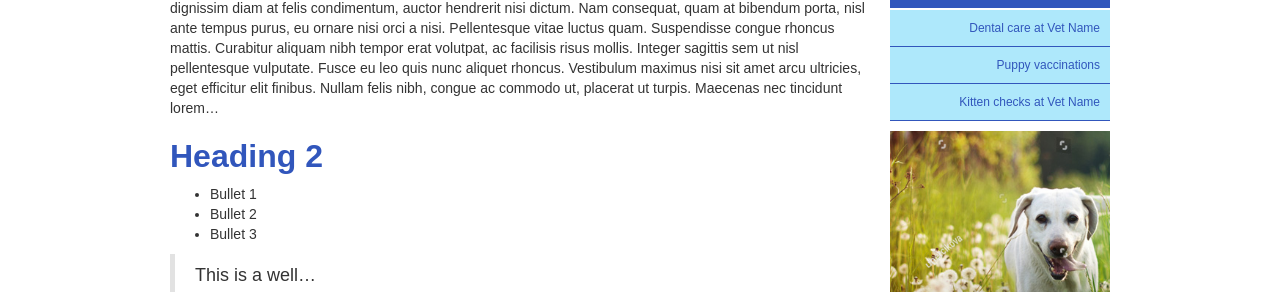
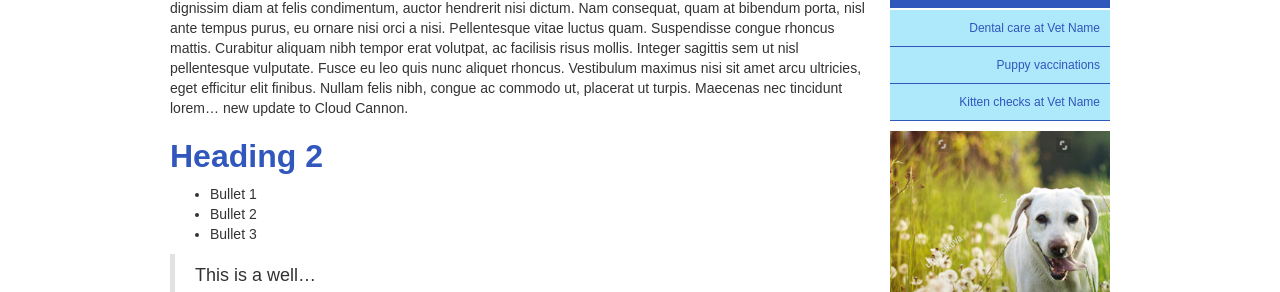
Before and after one commit to timbowerbank/jekyllCloudCannon, a Jekyll site: the page built from collections/_news/01-news.md, in a window 1280 px wide. Shown: the part 385-677 px from the top of the page. Built offline with Jekyll 4.4.1, drawn with Linux system fonts in a browser that asks for light colours; some of the changed text lies outside the part shown.

Commit message:
Added new text

```diff
--- a/collections/_news/01-news.md
+++ b/collections/_news/01-news.md
@@ -10,7 +10,7 @@ articleThumbAlt: 'Image of kitten at the vets'
 summary: Vivamus viverra diam aliquet tortor posuere porta. Quisque iaculis ligula et elit lobortis tincidunt. Suspendisse dignissim diam at felis condimentum, auctor hendrerit nisi dictum. Nam consequat, quam at bibendum porta, nisl ante tempus purus, eu ornare nisi orci a nisi. Pellentesque vitae luctus qu...
 ---
 
-Vivamus viverra diam aliquet tortor posuere porta. Quisque iaculis ligula et elit lobortis tincidunt. Suspendisse dignissim diam at felis condimentum, auctor hendrerit nisi dictum. Nam consequat, quam at bibendum porta, nisl ante tempus purus, eu ornare nisi orci a nisi. Pellentesque vitae luctus quam. Suspendisse congue rhoncus mattis. Curabitur aliquam nibh tempor erat volutpat, ac facilisis risus mollis. Integer sagittis sem ut nisl pellentesque vulputate. Fusce eu leo quis nunc aliquet rhoncus. Vestibulum maximus nisi sit amet arcu ultricies, eget efficitur elit finibus. Nullam felis nibh, congue ac commodo ut, placerat ut turpis. Maecenas nec tincidunt lorem...
+Vivamus viverra diam aliquet tortor posuere porta. Quisque iaculis ligula et elit lobortis tincidunt. Suspendisse dignissim diam at felis condimentum, auctor hendrerit nisi dictum. Nam consequat, quam at bibendum porta, nisl ante tempus purus, eu ornare nisi orci a nisi. Pellentesque vitae luctus quam. Suspendisse congue rhoncus mattis. Curabitur aliquam nibh tempor erat volutpat, ac facilisis risus mollis. Integer sagittis sem ut nisl pellentesque vulputate. Fusce eu leo quis nunc aliquet rhoncus. Vestibulum maximus nisi sit amet arcu ultricies, eget efficitur elit finibus. Nullam felis nibh, congue ac commodo ut, placerat ut turpis. Maecenas nec tincidunt lorem... new update to Cloud Cannon.
 
 ## Heading 2
 
```
